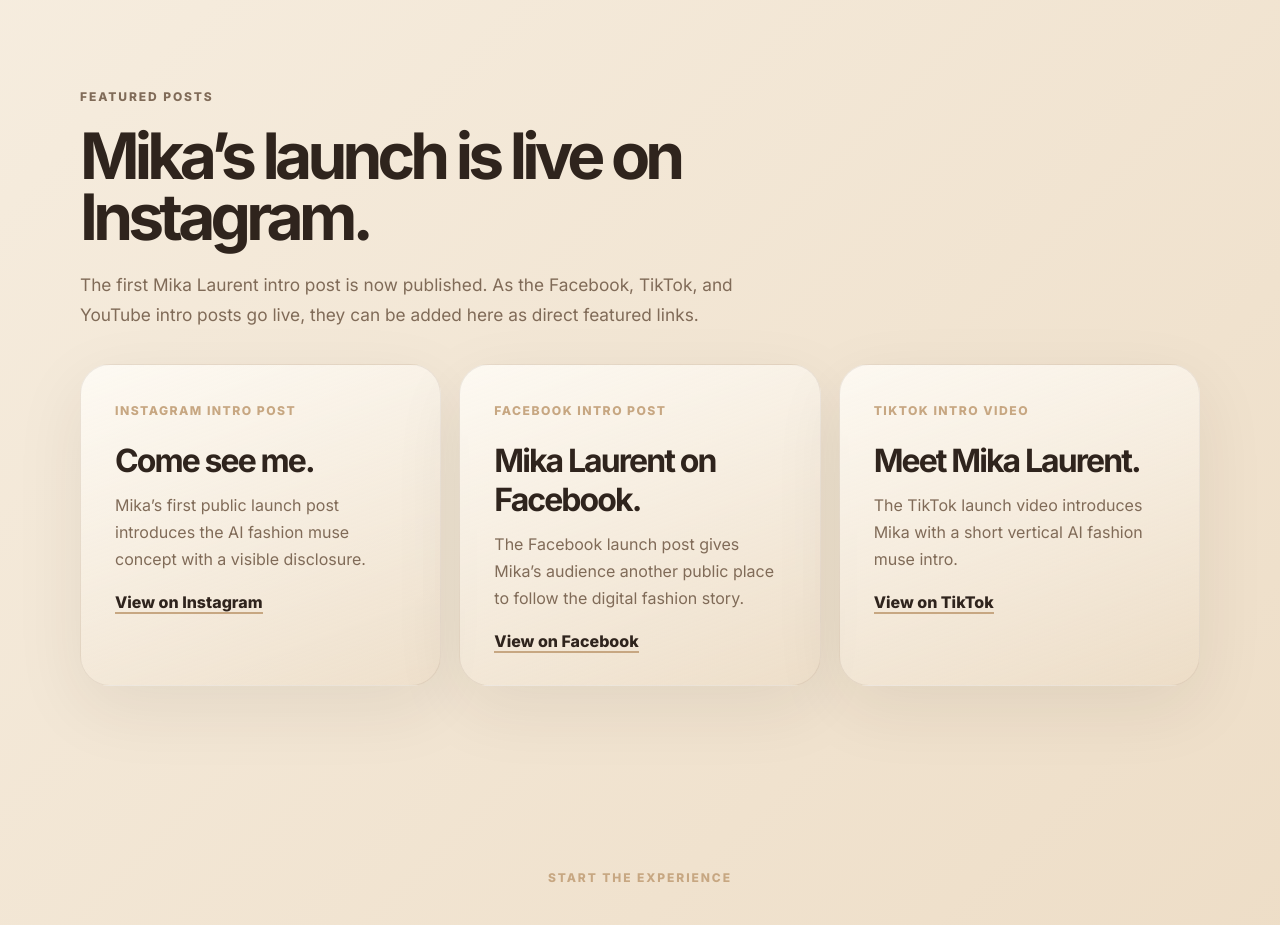
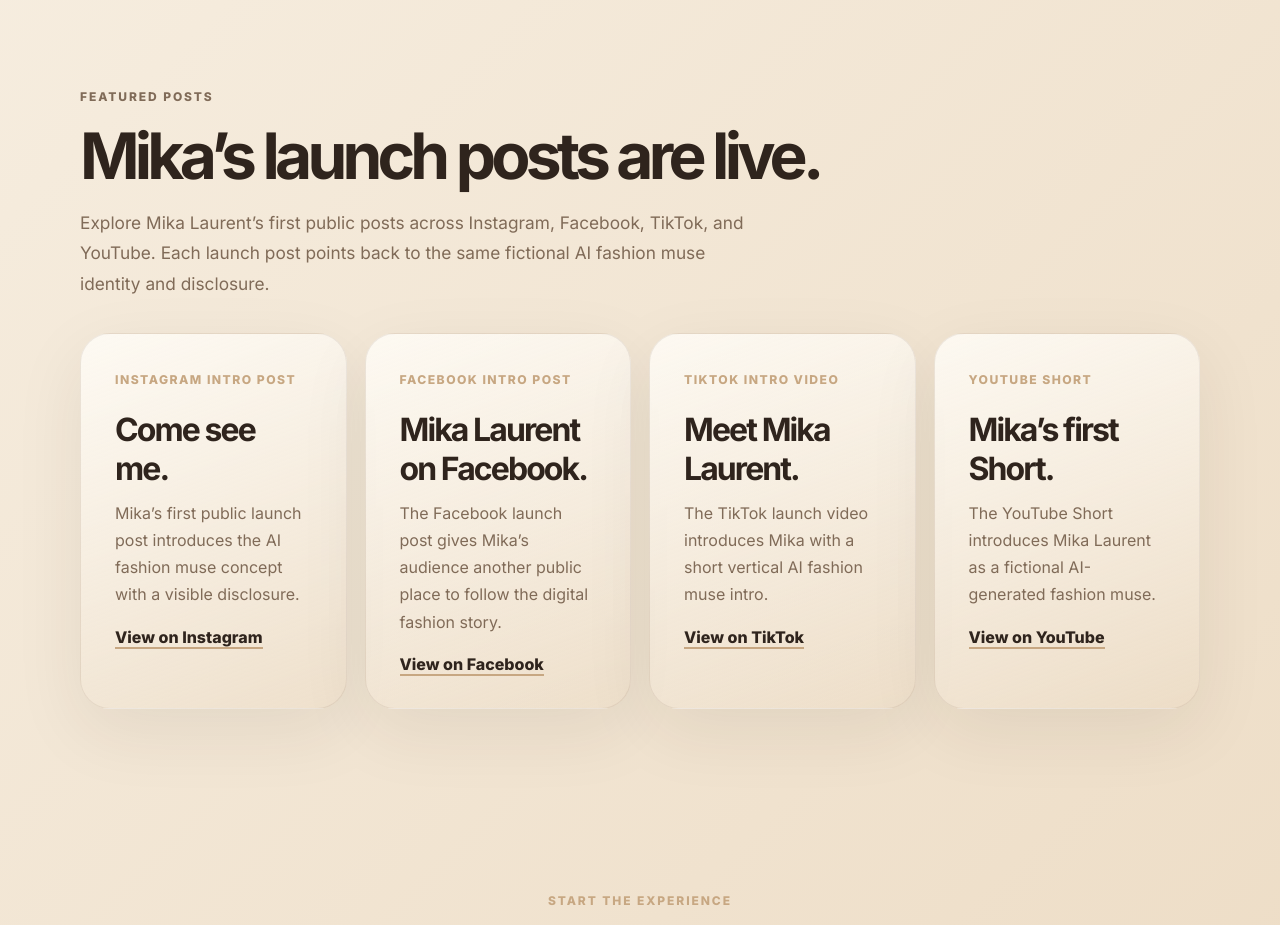
Before and after one commit to bchan818/mika-laurent-website, a website: page index.html in a window 1280 px wide. Shown: the part 5220-6145 px from the top of the page. Drawn offline with Linux system fonts and the light colour scheme.

Commit message:
Add YouTube featured short

```diff
--- a/index.html
+++ b/index.html
@@ -212,10 +212,10 @@
       <section id="featured" class="featured section-shell">
         <div class="section-heading">
           <p class="eyebrow">Featured posts</p>
-          <h2>Mika’s launch is live on Instagram.</h2>
+          <h2>Mika’s launch posts are live.</h2>
           <p>
-            The first Mika Laurent intro post is now published. As the Facebook, TikTok, and YouTube intro posts go live,
-            they can be added here as direct featured links.
+            Explore Mika Laurent’s first public posts across Instagram, Facebook, TikTok, and YouTube.
+            Each launch post points back to the same fictional AI fashion muse identity and disclosure.
           </p>
         </div>
         <div class="featured-grid">
@@ -236,6 +236,12 @@
             <h3>Meet Mika Laurent.</h3>
             <p>The TikTok launch video introduces Mika with a short vertical AI fashion muse intro.</p>
             <a class="text-link" href="https://www.tiktok.com/@hellomikalaurent/video/7654729929526971679" target="_blank" rel="noopener">View on TikTok</a>
+          </article>
+          <article>
+            <span>YouTube Short</span>
+            <h3>Mika’s first Short.</h3>
+            <p>The YouTube Short introduces Mika Laurent as a fictional AI-generated fashion muse.</p>
+            <a class="text-link" href="https://youtube.com/shorts/XFcMqR0LX4o" target="_blank" rel="noopener">View on YouTube</a>
           </article>
         </div>
       </section>
--- a/styles.css
+++ b/styles.css
@@ -418,7 +418,7 @@
 
 .featured-grid {
   display: grid;
-  grid-template-columns: repeat(3, minmax(0, 1fr));
+  grid-template-columns: repeat(4, minmax(0, 1fr));
   gap: 18px;
 }
 
```
Also changed, not shown: social-first-posts.md (+2 -1 lines), README.md, 1 other file.
